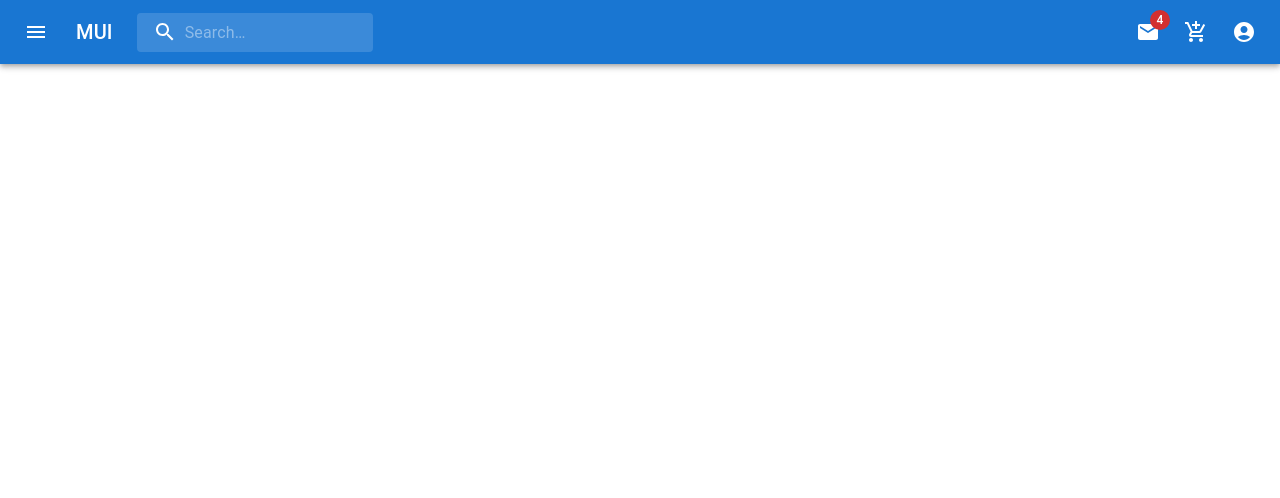
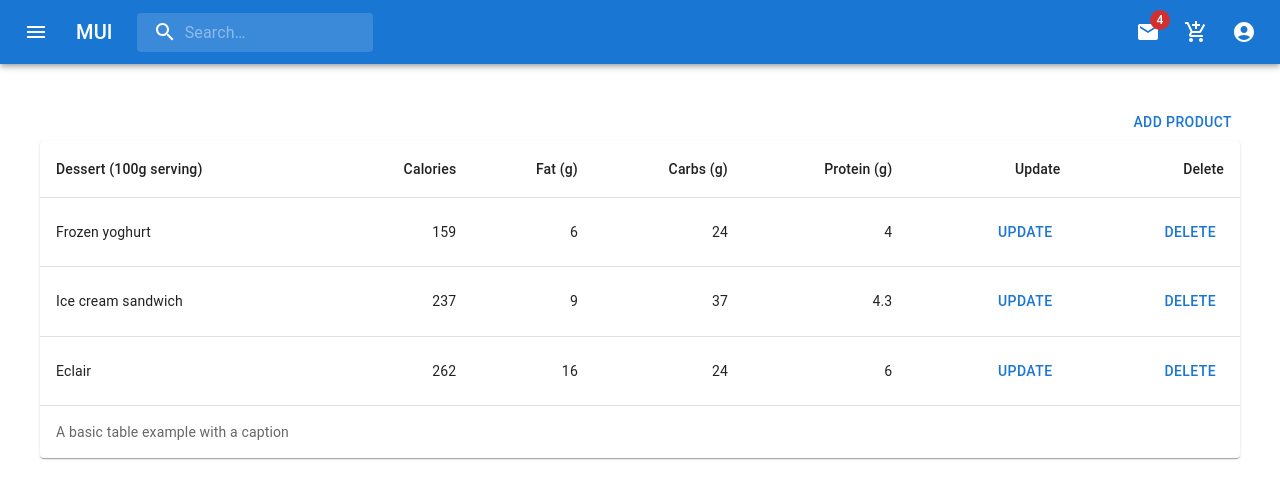
Before and after one commit to rohit92prajapati/ecommerce, a React (Create React App) app: page /admin in a window 1280 px wide. Before the commit this address had no page. Shown: the top 498 px of the page. Built offline with nearby package versions, Linux system fonts and the light colour scheme.

Commit message:
added admin page

```diff
--- a/src/App.js
+++ b/src/App.js
@@ -6,6 +6,7 @@ import ProductDetails from "./component/ProductDetails";
 import Navbar from "./component/Navbar";
 import SignUp from "./component/SignUp";
 import SignIn from "./component/SignIn";
+import AdminPage from "./component/AdminPage";
 function App() {
   return (
     <div>
@@ -16,6 +17,7 @@ function App() {
           <Route path="/productdetails/:id" element={<ProductDetails />} />
           <Route path="/usersignin" element={<SignIn />} />
           <Route path="/usersignup" element={<SignUp />} />
+          <Route path="/admin" element={<AdminPage />} />
         </Routes>
       </BrowserRouter>
     </div>
--- /dev/null
+++ b/src/component/AdminPage.js
@@ -0,0 +1,67 @@
+import React, { Fragment } from "react";
+import Table from "@mui/material/Table";
+import TableBody from "@mui/material/TableBody";
+import TableCell from "@mui/material/TableCell";
+import TableContainer from "@mui/material/TableContainer";
+import TableHead from "@mui/material/TableHead";
+import TableRow from "@mui/material/TableRow";
+import Paper from "@mui/material/Paper";
+import Button from "@mui/material/Button";
+
+function createData(name, calories, fat, carbs, protein) {
+  return { name, calories, fat, carbs, protein };
+}
+
+const rows = [
+  createData("Frozen yoghurt", 159, 6.0, 24, 4.0),
+  createData("Ice cream sandwich", 237, 9.0, 37, 4.3),
+  createData("Eclair", 262, 16.0, 24, 6.0),
+];
+
+export default function AdminPage() {
+  return (
+    <Fragment>
+      <div className="p-10">
+        <div className="flex justify-end">
+          {" "}
+          <Button variant="text">Add Product</Button>
+        </div>
+        <TableContainer component={Paper}>
+          <Table sx={{ minWidth: 650 }} aria-label="caption table">
+            <caption>A basic table example with a caption</caption>
+            <TableHead>
+              <TableRow>
+                <TableCell>Dessert (100g serving)</TableCell>
+                <TableCell align="right">Calories</TableCell>
+                <TableCell align="right">Fat&nbsp;(g)</TableCell>
+                <TableCell align="right">Carbs&nbsp;(g)</TableCell>
+                <TableCell align="right">Protein&nbsp;(g)</TableCell>
+                <TableCell align="right">Update</TableCell>
+                <TableCell align="right">Delete</TableCell>
+              </TableRow>
+            </TableHead>
+            <TableBody>
+              {rows.map((row) => (
+                <TableRow key={row.name}>
+                  <TableCell component="th" scope="row">
+                    {row.name}
+                  </TableCell>
+                  <TableCell align="right">{row.calories}</TableCell>
+                  <TableCell align="right">{row.fat}</TableCell>
+                  <TableCell align="right">{row.carbs}</TableCell>
+                  <TableCell align="right">{row.protein}</TableCell>
+                  <TableCell align="right">
+                    <Button variant="text">Update</Button>
+                  </TableCell>
+                  <TableCell align="right">
+                    <Button variant="text">Delete</Button>
+                  </TableCell>
+                </TableRow>
+              ))}
+            </TableBody>
+          </Table>
+        </TableContainer>
+      </div>
+    </Fragment>
+  );
+}
--- a/src/component/SignIn.js
+++ b/src/component/SignIn.js
@@ -32,8 +32,9 @@ export default function SignIn() {
 
   return (
     <Fragment>
+      <div className="flex justify-center">
         <form onSubmit={formik.handleSubmit}>
-        <div className="grid grid-rows-2  grid-flow-row gap-4 auto-cols-auto p-10 items-end w-1/2">
+          <div className="grid grid-rows-2  grid-flow-row gap-4 auto-cols-auto p-10 items-end ">
             <div>User Name</div>
             <div>
               {" "}
@@ -44,7 +45,9 @@ export default function SignIn() {
                 label="User Name"
                 value={formik.values.username}
                 onChange={formik.handleChange}
-              error={formik.touched.username && Boolean(formik.errors.username)}
+                error={
+                  formik.touched.username && Boolean(formik.errors.username)
+                }
                 helperText={formik.touched.username && formik.errors.username}
               />
             </div>
@@ -58,7 +61,9 @@ export default function SignIn() {
                 type="password"
                 value={formik.values.password}
                 onChange={formik.handleChange}
-              error={formik.touched.password && Boolean(formik.errors.password)}
+                error={
+                  formik.touched.password && Boolean(formik.errors.password)
+                }
                 helperText={formik.touched.password && formik.errors.password}
               />
             </div>
@@ -69,6 +74,7 @@ export default function SignIn() {
             </Button>
           </div>
         </form>
+      </div>
     </Fragment>
   );
 }
--- a/src/component/SignUp.js
+++ b/src/component/SignUp.js
@@ -46,8 +46,9 @@ export default function SignUp() {
 
   return (
     <Fragment>
+      <div className="flex justify-center">
         <form onSubmit={formik.handleSubmit}>
-        <div className="grid grid-rows-2  grid-flow-row gap-4 auto-cols-auto p-10 items-end w-1/2">
+          <div className="grid grid-rows-2  grid-flow-row gap-4 auto-cols-auto p-10 items-end ">
             <div>User Name</div>
             <div>
               {" "}
@@ -58,7 +59,9 @@ export default function SignUp() {
                 label="User Name"
                 value={formik.values.username}
                 onChange={formik.handleChange}
-              error={formik.touched.username && Boolean(formik.errors.username)}
+                error={
+                  formik.touched.username && Boolean(formik.errors.username)
+                }
                 helperText={formik.touched.username && formik.errors.username}
               />
             </div>
@@ -72,7 +75,9 @@ export default function SignUp() {
                 type="password"
                 value={formik.values.password}
                 onChange={formik.handleChange}
-              error={formik.touched.password && Boolean(formik.errors.password)}
+                error={
+                  formik.touched.password && Boolean(formik.errors.password)
+                }
                 helperText={formik.touched.password && formik.errors.password}
               />
             </div>
@@ -122,6 +127,7 @@ export default function SignUp() {
             </Button>
           </div>
         </form>
+      </div>
     </Fragment>
   );
 }
```
Lines whose indentation alone changed are shown as unchanged.
